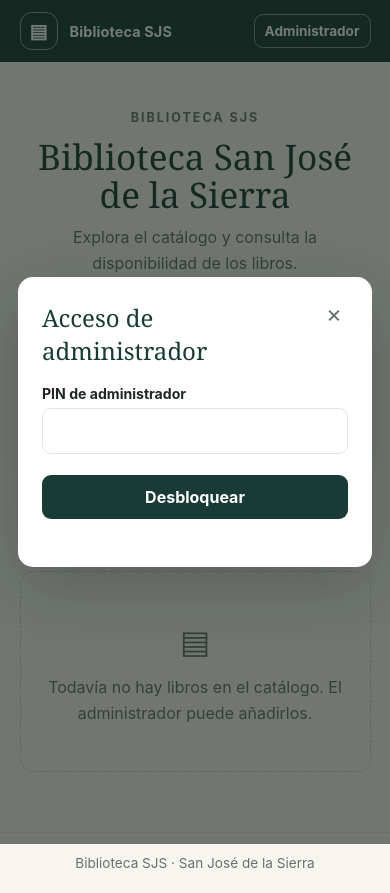
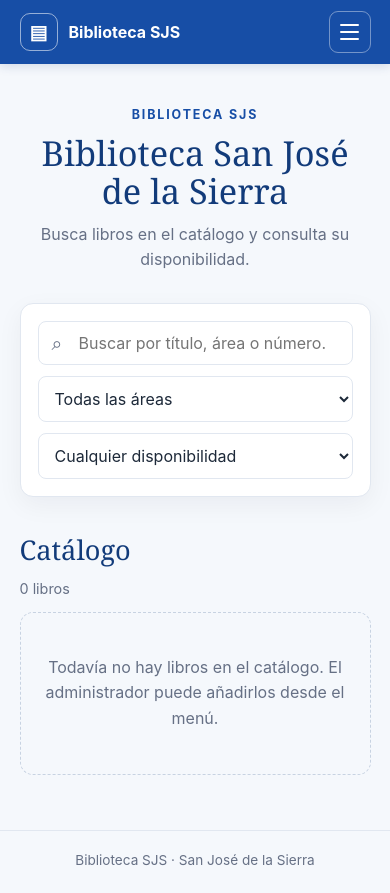
Before and after one commit to bricenolabs/SanJoseBiblioteca, a plain HTML site: page index.html in a window 390 px wide. Drawn offline with Linux system fonts and the light colour scheme.

Commit message:
index.html
Updated theme colors and styles for various elements. Improved accessibility and adjusted layout for better responsiveness.

```diff
--- a/index.html
+++ b/index.html
@@ -3,26 +3,27 @@
 <head>
   <meta charset="UTF-8" />
   <meta name="viewport" content="width=device-width, initial-scale=1.0" />
-  <meta name="theme-color" content="#183c35" />
+  <meta name="theme-color" content="#174ea6" />
   <title>Biblioteca San José de la Sierra</title>
   <style>
     :root {
-      --green: #183c35;
-      --green-light: #e8f0eb;
-      --cream: #f7f5ef;
-      --ink: #202722;
-      --muted: #68716b;
-      --line: #e3e5df;
+      --blue: #174ea6;
+      --blue-dark: #123b7a;
+      --blue-light: #eaf2ff;
+      --background: #f5f8fc;
+      --ink: #1d2939;
+      --muted: #667085;
+      --line: #e1e7f0;
       --white: #fff;
-      --gold: #d3a85c;
-      --red: #a63e36;
+      --green: #18794e;
+      --red: #b42318;
     }
 
     * { box-sizing: border-box; }
 
     body {
       margin: 0;
-      background: var(--cream);
+      background: var(--background);
       color: var(--ink);
       font-family: Inter, ui-sans-serif, system-ui, -apple-system, BlinkMacSystemFont, "Segoe UI", sans-serif;
     }
@@ -31,112 +32,154 @@
     button { cursor: pointer; }
 
     .topbar {
-      background: var(--green);
+      position: relative;
+      z-index: 3;
+      background: var(--blue);
       color: var(--white);
-      padding: 14px 6vw;
+      padding: 13px 6vw;
       display: flex;
       align-items: center;
       justify-content: space-between;
-      gap: 20px;
+      gap: 16px;
+      box-shadow: 0 2px 10px rgba(18, 59, 122, .16);
     }
 
     .brand {
       display: flex;
       align-items: center;
-      gap: 12px;
+      gap: 11px;
       font-weight: 750;
-      letter-spacing: .01em;
     }
 
     .brand-mark {
       width: 38px;
       height: 38px;
-      border: 1px solid rgba(255,255,255,.5);
-      border-radius: 12px;
+      border: 1px solid rgba(255,255,255,.55);
+      border-radius: 10px;
       display: grid;
       place-items: center;
       font-size: 19px;
     }
 
-    .admin-button {
-      border: 1px solid rgba(255,255,255,.45);
+    .menu-button {
+      width: 42px;
+      height: 42px;
+      display: grid;
+      place-content: center;
+      gap: 5px;
+      border: 1px solid rgba(255,255,255,.4);
+      border-radius: 9px;
+      background: transparent;
       color: white;
-      background: transparent;
-      border-radius: 9px;
-      padding: 9px 14px;
+    }
+
+    .menu-button:hover { background: rgba(255,255,255,.12); }
+
+    .menu-button span {
+      width: 19px;
+      height: 2px;
+      border-radius: 2px;
+      background: white;
+    }
+
+    .dropdown {
+      position: absolute;
+      right: 6vw;
+      top: calc(100% + 8px);
+      width: 210px;
+      padding: 7px;
+      background: white;
+      border: 1px solid var(--line);
+      border-radius: 11px;
+      box-shadow: 0 12px 30px rgba(16, 24, 40, .15);
+    }
+
+    .dropdown[hidden] { display: none; }
+
+    .dropdown button {
+      width: 100%;
+      padding: 11px 12px;
+      border: 0;
+      border-radius: 7px;
+      background: white;
+      color: var(--ink);
+      text-align: left;
       font-weight: 650;
     }
 
-    .admin-button:hover { background: rgba(255,255,255,.1); }
-
-    main {
-      width: min(1050px, 88vw);
-      margin: 0 auto;
+    .dropdown button:hover {
+      color: var(--blue);
+      background: var(--blue-light);
     }
 
+    main { width: min(1050px, 88vw); margin: 0 auto; }
+
     .hero {
-      padding: 66px 0 34px;
+      padding: 57px 0 30px;
       text-align: center;
     }
 
     .eyebrow {
-      color: #64776c;
+      color: var(--blue);
       font-size: .78rem;
       font-weight: 750;
-      letter-spacing: .16em;
+      letter-spacing: .15em;
       text-transform: uppercase;
     }
 
     h1 {
-      color: var(--green);
+      margin: 12px 0;
+      color: var(--blue-dark);
       font-family: Georgia, "Times New Roman", serif;
-      font-size: clamp(2.2rem, 5vw, 3.6rem);
+      font-size: clamp(2.15rem, 5vw, 3.5rem);
       font-weight: 500;
-      line-height: 1.08;
-      margin: 12px 0;
+      line-height: 1.1;
     }
 
     .hero p {
+      max-width: 560px;
+      margin: 0 auto;
       color: var(--muted);
-      margin: 0 auto;
-      max-width: 560px;
       line-height: 1.6;
     }
 
     .search-panel {
-      background: var(--white);
+      display: grid;
+      grid-template-columns: minmax(220px, 1fr) 210px 200px;
+      gap: 11px;
+      padding: 17px;
+      background: white;
       border: 1px solid var(--line);
-      border-radius: 15px;
-      box-shadow: 0 12px 32px rgba(32,39,34,.06);
-      padding: 18px;
-      display: grid;
-      grid-template-columns: minmax(220px, 1fr) 220px;
-      gap: 12px;
+      border-radius: 13px;
+      box-shadow: 0 8px 26px rgba(16, 24, 40, .05);
     }
 
     .search-wrap { position: relative; }
+
     .search-icon {
       position: absolute;
       left: 14px;
       top: 50%;
       transform: translateY(-50%);
       color: var(--muted);
+      font-size: 1.2rem;
     }
 
     input, select, textarea {
       width: 100%;
+      padding: 11px 12px;
       border: 1px solid var(--line);
-      border-radius: 9px;
+      border-radius: 8px;
       background: white;
       color: var(--ink);
-      padding: 12px 13px;
       outline: none;
     }
 
-    .search-wrap input { padding-left: 42px; }
+    .search-wrap input { padding-left: 40px; }
+
     input:focus, select:focus, textarea:focus {
-      border-color: #709080;
-      box-shadow: 0 0 0 3px rgba(112,144,128,.15);
+      border-color: var(--blue);
+      box-shadow: 0 0 0 3px rgba(23, 78, 166, .13);
     }
 
     .section-heading {
@@ -144,15 +187,15 @@
       align-items: baseline;
       justify-content: space-between;
       gap: 12px;
-      margin: 36px 0 15px;
+      margin: 34px 0 15px;
     }
 
     .section-heading h2 {
-      color: var(--green);
+      margin: 0;
+      color: var(--blue-dark);
       font-family: Georgia, "Times New Roman", serif;
       font-size: 1.7rem;
       font-weight: 500;
-      margin: 0;
     }
 
     .count { color: var(--muted); font-size: .9rem; }
@@ -160,106 +203,97 @@
     .book-list {
       display: grid;
       grid-template-columns: repeat(auto-fill, minmax(260px, 1fr));
-      gap: 16px;
-      padding-bottom: 60px;
+      gap: 15px;
+      padding-bottom: 55px;
     }
 
     .book-card {
+      padding: 19px;
       background: white;
       border: 1px solid var(--line);
-      border-radius: 13px;
-      padding: 20px;
+      border-radius: 12px;
     }
 
     .card-top {
       display: flex;
+      align-items: flex-start;
       justify-content: space-between;
-      align-items: flex-start;
-      gap: 12px;
+      gap: 10px;
     }
 
     .area-tag {
       display: inline-block;
-      color: var(--green);
-      background: var(--green-light);
       padding: 5px 9px;
       border-radius: 20px;
+      background: var(--blue-light);
+      color: var(--blue-dark);
       font-size: .76rem;
       font-weight: 700;
     }
 
     .availability {
       flex: 0 0 auto;
+      padding: 5px 8px;
+      border-radius: 20px;
       font-size: .74rem;
       font-weight: 700;
-      padding: 5px 8px;
-      border-radius: 20px;
     }
 
-    .available { color: #236043; background: #e7f4eb; }
-    .unavailable { color: #8d3932; background: #f9e9e6; }
+    .available { color: var(--green); background: #e8f5ee; }
+    .unavailable { color: var(--red); background: #fcebea; }
 
     .book-card h3 {
-      color: var(--green);
+      margin: 16px 0 7px;
+      color: var(--blue-dark);
       font-family: Georgia, "Times New Roman", serif;
-      font-size: 1.35rem;
-      font-weight: 600;
-      margin: 17px 0 8px;
+      font-size: 1.3rem;
       overflow-wrap: anywhere;
     }
 
     .book-number {
+      margin: 0 0 11px;
       color: var(--muted);
       font-size: .85rem;
-      margin: 0 0 12px;
     }
 
     .book-description {
-      color: #535c55;
+      margin: 0;
+      color: #475467;
       font-size: .93rem;
       line-height: 1.55;
-      margin: 0;
       white-space: pre-wrap;
       overflow-wrap: anywhere;
     }
 
     .empty-state {
       grid-column: 1 / -1;
+      padding: 42px 20px;
+      border: 1px dashed #c8d3e2;
+      border-radius: 13px;
+      color: var(--muted);
       text-align: center;
-      border: 1px dashed #cbd1c9;
-      border-radius: 14px;
-      padding: 44px 20px;
-      color: var(--muted);
       line-height: 1.6;
-    }
-
-    .empty-icon { font-size: 2rem; margin-bottom: 8px; }
-
-    footer {
-      border-top: 1px solid var(--line);
-      padding: 22px 6vw;
-      text-align: center;
-      color: var(--muted);
-      font-size: .85rem;
     }
 
     .overlay {
       position: fixed;
+      z-index: 5;
       inset: 0;
-      z-index: 5;
-      background: rgba(16,28,22,.58);
       display: grid;
       place-items: center;
       padding: 18px;
+      background: rgba(16, 24, 40, .55);
     }
 
+    .overlay[hidden] { display: none; }
+
     .modal {
-      background: white;
-      border-radius: 15px;
       width: min(510px, 100%);
       max-height: 90vh;
       overflow-y: auto;
-      padding: 24px;
+      padding: 23px;
+      border-radius: 14px;
+      background: white;
       box-shadow: 0 20px 70px rgba(0,0,0,.2);
     }
 
@@ -268,14 +302,14 @@
       align-items: flex-start;
       justify-content: space-between;
       gap: 12px;
-      margin-bottom: 18px;
+      margin-bottom: 17px;
     }
 
     .modal-header h2 {
-      color: var(--green);
+      margin: 0;
+      color: var(--blue-dark);
       font-family: Georgia, "Times New Roman", serif;
       font-weight: 500;
-      margin: 0;
     }
 
     .close-button {
@@ -287,49 +321,63 @@
     }
 
     .form-field { margin: 13px 0; }
+
     .form-field label {
       display: block;
+      margin-bottom: 6px;
       font-size: .88rem;
       font-weight: 700;
-      margin-bottom: 6px;
     }
 
     textarea { min-height: 90px; resize: vertical; }
 
     .primary-button {
       width: 100%;
-      margin-top: 8px;
+      margin-top: 7px;
+      padding: 12px 16px;
       border: 0;
-      border-radius: 9px;
-      background: var(--green);
+      border-radius: 8px;
+      background: var(--blue);
       color: white;
-      padding: 12px 16px;
       font-weight: 700;
     }
 
-    .primary-button:hover { background: #245347; }
+    .primary-button:hover { background: var(--blue-dark); }
 
     .error-message {
+      min-height: 1.2em;
+      margin: 8px 0 0;
       color: var(--red);
-      min-height: 1.2em;
       font-size: .88rem;
-      margin: 8px 0 0;
     }
 
     .hint {
+      margin: 11px 0 0;
       color: var(--muted);
       font-size: .82rem;
       line-height: 1.5;
-      margin: 12px 0 0;
     }
 
-    @media (max-width: 620px) {
-      .topbar { padding: 12px 5vw; }
-      .brand { font-size: .9rem; }
-      .admin-button { padding: 8px 10px; font-size: .85rem; }
+    footer {
+      padding: 21px 6vw;
+      border-top: 1px solid var(--line);
+      color: var(--muted);
+      text-align: center;
+      font-size: .85rem;
+    }
+
+    @media (max-width: 760px) {
+      .search-panel { grid-template-columns: 1fr 1fr; }
+      .search-wrap { grid-column: 1 / -1; }
+    }
+
+    @media (max-width: 520px) {
+      .topbar { padding: 11px 5vw; }
+      .dropdown { right: 5vw; }
       main { width: 90vw; }
-      .hero { padding-top: 48px; }
+      .hero { padding-top: 43px; }
       .search-panel { grid-template-columns: 1fr; }
+      .search-wrap { grid-column: auto; }
       .section-heading { align-items: flex-start; flex-direction: column; }
     }
   </style>
@@ -340,23 +388,49 @@
       <span class="brand-mark" aria-hidden="true">▤</span>
       <span>Biblioteca SJS</span>
     </div>
-    <button class="admin-button" id="adminButton" type="button">Administrador</button>
+
+    <button
+      class="menu-button"
+      id="menuButton"
+      type="button"
+      aria-label="Abrir menú"
+      aria-expanded="false"
+      aria-controls="dropdownMenu"
+    >
+      <span></span><span></span><span></span>
+    </button>
+
+    <nav class="dropdown" id="dropdownMenu" hidden>
+      <button id="adminMenuButton" type="button">Administrador</button>
+    </nav>
   </header>
 
   <main>
     <section class="hero">
       <div class="eyebrow">Biblioteca SJS</div>
       <h1>Biblioteca San José de la Sierra</h1>
-      <p>Explora el catálogo y consulta la disponibilidad de los libros.</p>
+      <p>Busca libros en el catálogo y consulta su disponibilidad.</p>
     </section>
 
     <section class="search-panel" aria-label="Buscar y filtrar libros">
       <div class="search-wrap">
         <span class="search-icon" aria-hidden="true">⌕</span>
-        <input id="searchInput" type="search" placeholder="Buscar por título, área o número…" />
+        <input
+          id="searchInput"
+          type="search"
+          placeholder="Buscar por título, área o número…"
+          aria-label="Buscar libros"
+        />
       </div>
+
       <select id="areaFilter" aria-label="Filtrar por área">
         <option value="">Todas las áreas</option>
+      </select>
+
+      <select id="availabilityFilter" aria-label="Filtrar por disponibilidad">
+        <option value="">Cualquier disponibilidad</option>
+        <option value="true">Disponible</option>
+        <option value="false">No disponible</option>
       </select>
     </section>
 
@@ -418,11 +492,13 @@
   </div>
 
   <script>
-    // PIN de demostración de 8 caracteres. No usar como seguridad en producción.
+    // PIN de demostración de 8 caracteres; no es una protección segura para producción.
     const ADMIN_PIN = "Sjs#7Q!2";
     const STORAGE_KEY = "biblioteca-sjs-libros";
 
-    const adminButton = document.getElementById("adminButton");
+    const menuButton = document.getElementById("menuButton");
+    const dropdownMenu = document.getElementById("dropdownMenu");
+    const adminMenuButton = document.getElementById("adminMenuButton");
     const overlay = document.getElementById("adminOverlay");
     const closeModal = document.getElementById("closeModal");
     const pinForm = document.getElementById("pinForm");
@@ -431,6 +507,7 @@
     const pinError = document.getElementById("pinError");
     const searchInput = document.getElementById("searchInput");
     const areaFilter = document.getElementById("areaFilter");
+    const availabilityFilter = document.getElementById("availabilityFilter");
     const bookList = document.getElementById("bookList");
     const bookCount = document.getElementById("bookCount");
 
@@ -462,10 +539,12 @@
 
     function updateAreaFilter() {
       const currentValue = areaFilter.value;
-      const areas = [...new Set(books.map(book => book.area.trim()).filter(Boolean))]
-        .sort((a, b) => a.localeCompare(b, "es"));
+      const areas = [...new Set(
+        books.map(book => book.area.trim()).filter(Boolean)
+      )].sort((a, b) => a.localeCompare(b, "es"));
 
       areaFilter.innerHTML = '<option value="">Todas las áreas</option>';
+
       for (const area of areas) {
         const option = document.createElement("option");
         option.value = area;
@@ -481,25 +560,36 @@
 
       const query = searchInput.value.trim().toLocaleLowerCase("es");
       const selectedArea = areaFilter.value;
+      const selectedAvailability = availabilityFilter.value;
 
       const filtered = books.filter(book => {
-        const searchable = [book.title, book.area, book.number, book.description]
-          .join(" ").toLocaleLowerCase("es");
-        return searchable.includes(query) && (!selectedArea || book.area === selectedArea);
+        const searchable = [
+          book.title,
+          book.area,
+          book.number,
+          book.description
+        ].join(" ").toLocaleLowerCase("es");
+
+        const matchesQuery = searchable.includes(query);
+        const matchesArea = !selectedArea || book.area === selectedArea;
+        const matchesAvailability =
+          selectedAvailability === "" ||
+          String(book.available) === selectedAvailability;
+
+        return matchesQuery && matchesArea && matchesAvailability;
       });
 
-      bookCount.textContent = `${filtered.length} ${filtered.length === 1 ? "libro" : "libros"}`;
+      bookCount.textContent =
+        `${filtered.length} ${filtered.length === 1 ? "libro" : "libros"}`;
 
       if (filtered.length === 0) {
         const message = books.length === 0
-          ? "Todavía no hay libros en el catálogo. El administrador puede añadirlos."
-          : "No se encontraron libros con esa búsqueda o filtro.";
+          ? "Todavía no hay libros en el catálogo. El administrador puede añadirlos desde el menú."
+          : "No se encontraron libros con esa búsqueda o esos filtros.";
 
         bookList.innerHTML = `
-          <div class="empty-state">
-            <div class="empty-icon" aria-hidden="true">▤</div>
-            <div>${escapeHTML(message)}</div>
-          </div>`;
+          <div class="empty-state">${escapeHTML(message)}</div>
+        `;
         return;
       }
 
@@ -518,12 +608,19 @@
       `).join("");
     }
 
-    function openModal() {
-      overlay.hidden = false;
+    function closeMenu() {
+      dropdownMenu.hidden = true;
+      menuButton.setAttribute("aria-expanded", "false");
+    }
+
+    function openAdmin() {
+      closeMenu();
       pinError.textContent = "";
       pinInput.value = "";
       pinForm.hidden = unlocked;
       bookForm.hidden = !unlocked;
+      overlay.hidden = false;
+
       document.getElementById(unlocked ? "titleInput" : "pinInput").focus();
     }
 
@@ -534,15 +631,32 @@
       bookForm.reset();
     }
 
-    adminButton.addEventListener("click", openModal);
+    menuButton.addEventListener("click", () => {
+      const isOpening = dropdownMenu.hidden;
+      dropdownMenu.hidden = !isOpening;
+      menuButton.setAttribute("aria-expanded", String(isOpening));
+    });
+
+    adminMenuButton.addEventListener("click", openAdmin);
     closeModal.addEventListener("click", closeAdminModal);
+
+    document.addEventListener("click", event => {
+      if (!dropdownMenu.hidden &&
+          !dropdownMenu.contains(event.target) &&
+          !menuButton.contains(event.target)) {
+        closeMenu();
+      }
+    });
 
     overlay.addEventListener("click", event => {
       if (event.target === overlay) closeAdminModal();
     });
 
     document.addEventListener("keydown", event => {
-      if (event.key === "Escape" && !overlay.hidden) closeAdminModal();
+      if (event.key === "Escape") {
+        closeMenu();
+        if (!overlay.hidden) closeAdminModal();
+      }
     });
 
     pinForm.addEventListener("submit", event => {
@@ -577,8 +691,9 @@
 
     searchInput.addEventListener("input", renderBooks);
     areaFilter.addEventListener("change", renderBooks);
+    availabilityFilter.addEventListener("change", renderBooks);
 
     renderBooks();
   </script>
 </body>
-      </html>
+        </html>
```
